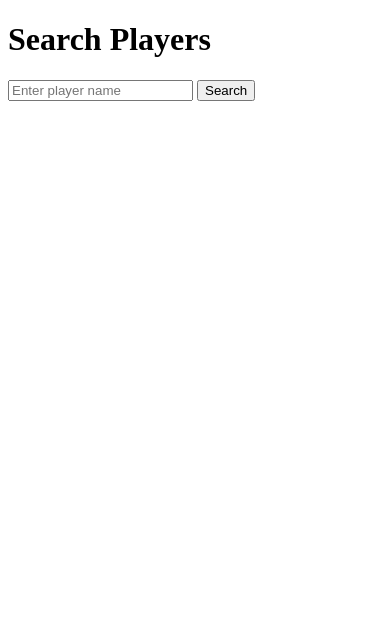
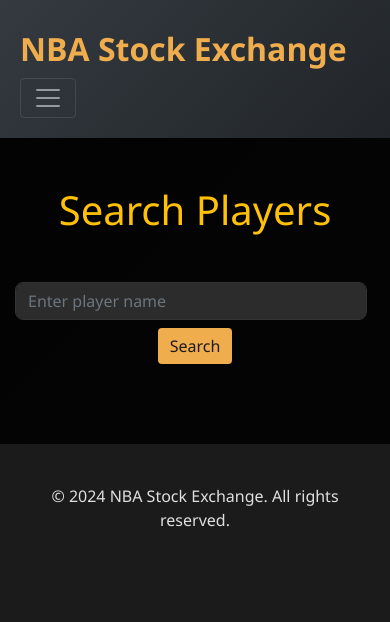
Before and after one commit to kalind789/NBAStocks, a Flask app: page /search in a window 390 px wide. Shown: the top 622 px of the page. Run offline with Flask 3, Linux system fonts and the light colour scheme; the visitor is signed in with stand-in values (Sample User, id 1); some libraries are stand-ins or nearby versions.

Commit message:
Updated UI for Sherkeems's hard work of players buying.

```diff
--- /dev/null
+++ b/FlaskApp/static/search_players.css
@@ -0,0 +1,130 @@
+/* static/search_players.css */
+
+/* General Styles */
+body {
+    background: linear-gradient(135deg, #0d0d0d, #1a1a1a, #262626, #0d0d0d);
+    background-size: 400% 400%;
+    animation: gradientAnimation 12s ease infinite;
+    color: #e0e0e0;
+    font-family: 'Segoe UI', sans-serif;
+    margin: 0;
+}
+
+@keyframes gradientAnimation {
+    0% { background-position: 0% 50%; }
+    50% { background-position: 100% 50%; }
+    100% { background-position: 0% 50%; }
+}
+
+/* Navigation Bar */
+.navbar {
+    background: linear-gradient(135deg, #343a40, #212529);
+    padding: 20px;
+}
+
+.navbar-brand {
+    font-weight: bold;
+    font-size: 2rem;
+    color: #f0ad4e !important;
+}
+
+.navbar-nav .nav-link {
+    color: #e0e0e0;
+    font-size: 1.1rem;
+}
+
+.navbar-nav .nav-link.active {
+    color: #f0ad4e;
+}
+
+/* Search Section */
+.search-section {
+    background: rgba(0, 0, 0, 0.9);
+    padding: 60px 0;
+}
+
+.search-section h1 {
+    font-size: 2.5rem;
+    margin-bottom: 30px;
+    text-shadow: 1px 1px 2px #000;
+}
+
+.form-control {
+    background-color: #2c2c2c;
+    color: #e0e0e0;
+    border: 1px solid #333;
+    border-radius: 8px;
+}
+
+.form-control:focus {
+    background-color: #2c2c2c;
+    color: #e0e0e0;
+    border-color: #f0ad4e;
+    box-shadow: none;
+}
+
+.player-card {
+    background: linear-gradient(135deg, #343a40, #212529);
+    border: none;
+    border-radius: 15px;
+    overflow: hidden;
+    box-shadow: 0 6px 15px rgba(0, 0, 0, 0.4);
+    transition: transform 0.3s ease, box-shadow 0.3s ease;
+    height: 100%;
+}
+
+.player-card:hover {
+    transform: translateY(-10px);
+    box-shadow: 0 10px 25px rgba(0, 0, 0, 0.6);
+}
+
+.player-name {
+    color: #f0ad4e;
+    font-size: 1.3rem;
+    font-weight: bold;
+    text-shadow: 1px 1px 2px #000;
+}
+
+.btn-warning {
+    background-color: #f0ad4e;
+    border: none;
+    color: #1b1b1b;
+    transition: background-color 0.3s ease, transform 0.3s ease;
+}
+
+.btn-warning:hover {
+    background-color: #d48806;
+    transform: translateY(-3px);
+}
+
+.btn-warning:focus {
+    background-color: #d48806;
+    box-shadow: none;
+}
+
+/* Footer */
+footer {
+    background: #1b1b1b;
+    padding: 40px 0;
+}
+
+footer p {
+    margin: 0;
+    font-size: 1rem;
+    color: #e0e0e0;
+}
+
+footer .social-icons {
+    margin-top: 15px;
+}
+
+footer .social-icons a {
+    color: #e0e0e0;
+    margin: 0 10px;
+    font-size: 1.5rem;
+    transition: color 0.3s ease;
+}
+
+footer .social-icons a:hover {
+    color: #f0ad4e;
+}
--- /dev/null
+++ b/FlaskApp/static/search_players.js
@@ -0,0 +1,82 @@
+// static/search_players.js
+
+// Attach the event listener to prevent page refresh
+document.getElementById('searchForm').addEventListener('submit', searchPlayers);
+
+function searchPlayers(event) {
+    event.preventDefault(); // Prevent the form from submitting normally and refreshing the page
+
+    const query = document.getElementById('searchInput').value;
+
+    // Send GET request to Flask backend
+    fetch(`/search-players?query=${encodeURIComponent(query)}`)
+        .then(response => response.json())
+        .then(data => {
+            const resultsContainer = document.getElementById('results');
+            resultsContainer.innerHTML = ''; // Clear previous results
+
+            if (data.length > 0) {
+                data.forEach(player => {
+                    const col = document.createElement('div');
+                    col.className = 'col-md-4 mb-3';
+                    const card = document.createElement('div');
+                    card.className = 'card player-card h-100';
+                    card.innerHTML = `
+                        <div class="card-body text-center">
+                            <h5 class="card-title player-name">${player}</h5>
+                            <button class="btn btn-warning mt-3">Buy Shares</button>
+                        </div>
+                    `;
+                    card.querySelector('button').onclick = () => handlePlayerClick(player);
+                    col.appendChild(card);
+                    resultsContainer.appendChild(col);
+                });
+            } else {
+                resultsContainer.innerHTML = '<p class="text-center text-light">No players found.</p>';
+            }
+        })
+        .catch(error => console.error('Error:', error));
+}
+
+function handlePlayerClick(player) {
+    // Prompt user for number of shares
+    const shares = prompt(`Enter the number of shares for ${player}:`, "1");
+    if (shares === null) {
+        // User cancelled the prompt
+        return;
+    }
+
+    const sharesInt = parseInt(shares);
+    if (isNaN(sharesInt) || sharesInt <= 0) {
+        alert('Please enter a valid number of shares.');
+        return;
+    }
+
+    // Prepare the data to send
+    const data = {
+        player_name: player,  // Ensure this is "First Last"
+        shares: sharesInt
+    };
+
+    // Send POST request to Flask backend
+    fetch('/add-portfolio-entry', {
+        method: 'POST',
+        headers: {
+            'Content-Type': 'application/json'
+        },
+        body: JSON.stringify(data)
+    })
+        .then(response => response.json())
+        .then(data => {
+            if (data.status === 'success') {
+                alert(data.message);
+                // Optionally, refresh the portfolio view or update the UI
+            } else {
+                alert(`Error: ${data.message}`);
+            }
+        })
+        .catch((error) => {
+            console.error('Error:', error);
+            alert('An unexpected error occurred.');
+        });
+}
--- a/FlaskApp/templates/index.html
+++ b/FlaskApp/templates/index.html
@@ -47,7 +47,9 @@
             <div class="collapse navbar-collapse text-uppercase" id="navbarNav">
                 <ul class="navbar-nav ml-auto">
                     <li class="nav-item"><a href="/index" class="nav-link">Home</a></li>
-                    <li class="nav-item"><a href="#player-slideshow" class="nav-link">Market</a></li>
+                    <li class="nav-item"><a href="#player-slideshow" class="nav-link">Players</a></li>
+                    <li class="nav-item"><a href="/search" class="nav-link">Market</a></li>
+                    <li class="nav-item"><a href="/portfolio" class="nav-link">Portfolio</a></li>
                     {% if current_user.is_authenticated %}
                     <li class="nav-item">
                         <a href="{{ url_for('logout') }}" class="btn btn-outline-warning btn-sm ml-2">Logout</a>
--- a/FlaskApp/templates/read_players.html
+++ b/FlaskApp/templates/read_players.html
@@ -1,94 +1,78 @@
+<!-- templates/search_players.html -->
+
 <!DOCTYPE html>
 <html lang="en">
 
 <head>
+    <!-- Meta and Title -->
     <meta charset="UTF-8">
+    <title>Search Players - NBA Stock Exchange</title>
     <meta name="viewport" content="width=device-width, initial-scale=1.0">
-    <title>Search Players</title>
+
+    <!-- Bootstrap CSS -->
+    <link href="https://stackpath.bootstrapcdn.com/bootstrap/4.4.1/css/bootstrap.min.css" rel="stylesheet">
+
+    <!-- Font Awesome (for icons) -->
+    <script src="https://kit.fontawesome.com/your-fontawesome-kit.js" crossorigin="anonymous"></script>
+
+    <!-- Custom CSS -->
+    <link rel="stylesheet" href="{{ url_for('static', filename='search_players.css') }}">
 </head>
 
 <body>
-    <h1>Search Players</h1>
-    <form id="searchForm">
-        <input type="text" id="searchInput" placeholder="Enter player name" required>
-        <button type="submit">Search</button>
-    </form>
+    <!-- Navigation Bar -->
+    <nav class="navbar navbar-expand-lg navbar-dark">
+        <div class="container">
+            <a class="navbar-brand" href="/">NBA Stock Exchange</a>
+            <button class="navbar-toggler" type="button" data-toggle="collapse" data-target="#navbarNav"
+                aria-controls="navbarNav" aria-expanded="false" aria-label="Toggle navigation">
+                <span class="navbar-toggler-icon"></span>
+            </button>
+            <div class="collapse navbar-collapse text-uppercase" id="navbarNav">
+                <ul class="navbar-nav ml-auto">
+                    <li class="nav-item"><a href="/index" class="nav-link">Home</a></li>
+                    <li class="nav-item"><a href="/search" class="nav-link">Market</a></li>
+                    <li class="nav-item"><a href="/portfolio" class="nav-link">Portfolio</a></li>
+                    {% if current_user.is_authenticated %}
+                    <li class="nav-item">
+                        <a href="{{ url_for('logout') }}" class="btn btn-outline-warning btn-sm ml-2">Logout</a>
+                    </li>
+                    {% endif %}
+                </ul>
+            </div>
+        </div>
+    </nav>
 
-    <div id="results"></div> <!-- Container where search results will be shown -->
+    <!-- Search Players Section -->
+    <section class="search-section py-5">
+        <div class="container">
+            <h1 class="text-center text-warning mb-5">Search Players</h1>
+            <form id="searchForm" class="form-inline justify-content-center mb-4">
+                <input type="text" id="searchInput" class="form-control mr-2 mb-2" placeholder="Enter player name" required>
+                <button type="submit" class="btn btn-warning mb-2">Search</button>
+            </form>
+            <div id="results" class="row"></div>
+        </div>
+    </section>
 
-    <script>
-        // Attach the event listener to prevent page refresh
-        document.getElementById('searchForm').addEventListener('submit', searchPlayers);
+    <!-- Footer -->
+    <footer class="text-center">
+        <div class="container">
+            <p>&copy; 2024 NBA Stock Exchange. All rights reserved.</p>
+            <div class="social-icons">
+                <a href="#"><i class="fab fa-facebook-f text-warning"></i></a>
+                <a href="#"><i class="fab fa-twitter text-warning"></i></a>
+                <a href="#"><i class="fab fa-instagram text-warning"></i></a>
+            </div>
+        </div>
+    </footer>
 
-        function searchPlayers(event) {
-            event.preventDefault(); // Prevent the form from submitting normally and refreshing the page
+    <!-- jQuery and Bootstrap JS -->
+    <script src="https://code.jquery.com/jquery-3.4.1.min.js"></script>
+    <script src="https://stackpath.bootstrapcdn.com/bootstrap/4.4.1/js/bootstrap.min.js"></script>
 
-            const query = document.getElementById('searchInput').value;
-
-            // Send GET request to Flask backend
-            fetch(`/search-players?query=${encodeURIComponent(query)}`)
-                .then(response => response.json())
-                .then(data => {
-                    const resultsContainer = document.getElementById('results');
-                    resultsContainer.innerHTML = ''; // Clear previous results
-
-                    if (data.length > 0) {
-                        data.forEach(player => {
-                            const button = document.createElement('button');
-                            button.textContent = `Player: ${player}`;
-                            button.onclick = () => handlePlayerClick(player);
-                            resultsContainer.appendChild(button);
-                        });
-                    } else {
-                        resultsContainer.innerHTML = 'No players found.';
-                    }
-                })
-                .catch(error => console.error('Error:', error));
-        }
-
-        function handlePlayerClick(player) {
-            // Prompt user for number of shares
-            const shares = prompt(`Enter the number of shares for ${player}:`, "1");
-            if (shares === null) {
-                // User cancelled the prompt
-                return;
-            }
-
-            const sharesInt = parseInt(shares);
-            if (isNaN(sharesInt) || sharesInt <= 0) {
-                alert('Please enter a valid number of shares.');
-                return;
-            }
-
-            // Prepare the data to send
-            const data = {
-                player_name: player,  // Ensure this is "First Last"
-                shares: sharesInt
-            };
-
-            // Send POST request to Flask backend
-            fetch('/add-portfolio-entry', {
-                method: 'POST',
-                headers: {
-                    'Content-Type': 'application/json'
-                },
-                body: JSON.stringify(data)
-            })
-                .then(response => response.json())
-                .then(data => {
-                    if (data.status === 'success') {
-                        alert(data.message);
-                        // Optionally, refresh the portfolio view or update the UI
-                    } else {
-                        alert(`Error: ${data.message}`);
-                    }
-                })
-                .catch((error) => {
-                    console.error('Error:', error);
-                    alert('An unexpected error occurred.');
-                });
-        }
-    </script>
+    <!-- Custom JS -->
+    <script src="{{ url_for('static', filename='search_players.js') }}"></script>
 </body>
 
 </html>
```
Also changed, not shown: FlaskApp/static/portfolio.css (added, +92 -0 lines), FlaskApp/static/portfolio.js (added, +41 -0 lines), FlaskApp/templates/portfolio.html (+57 -40 lines).
